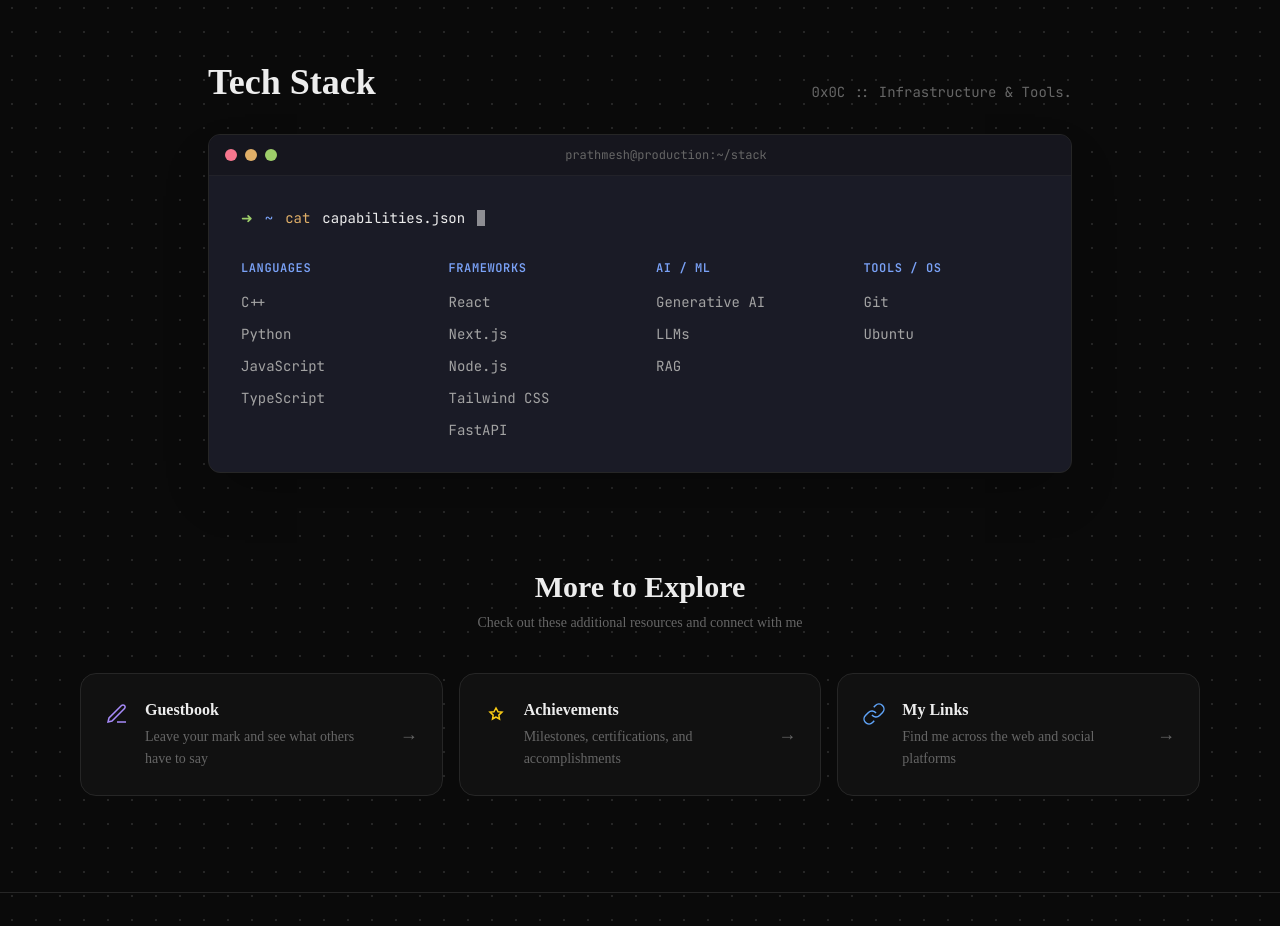
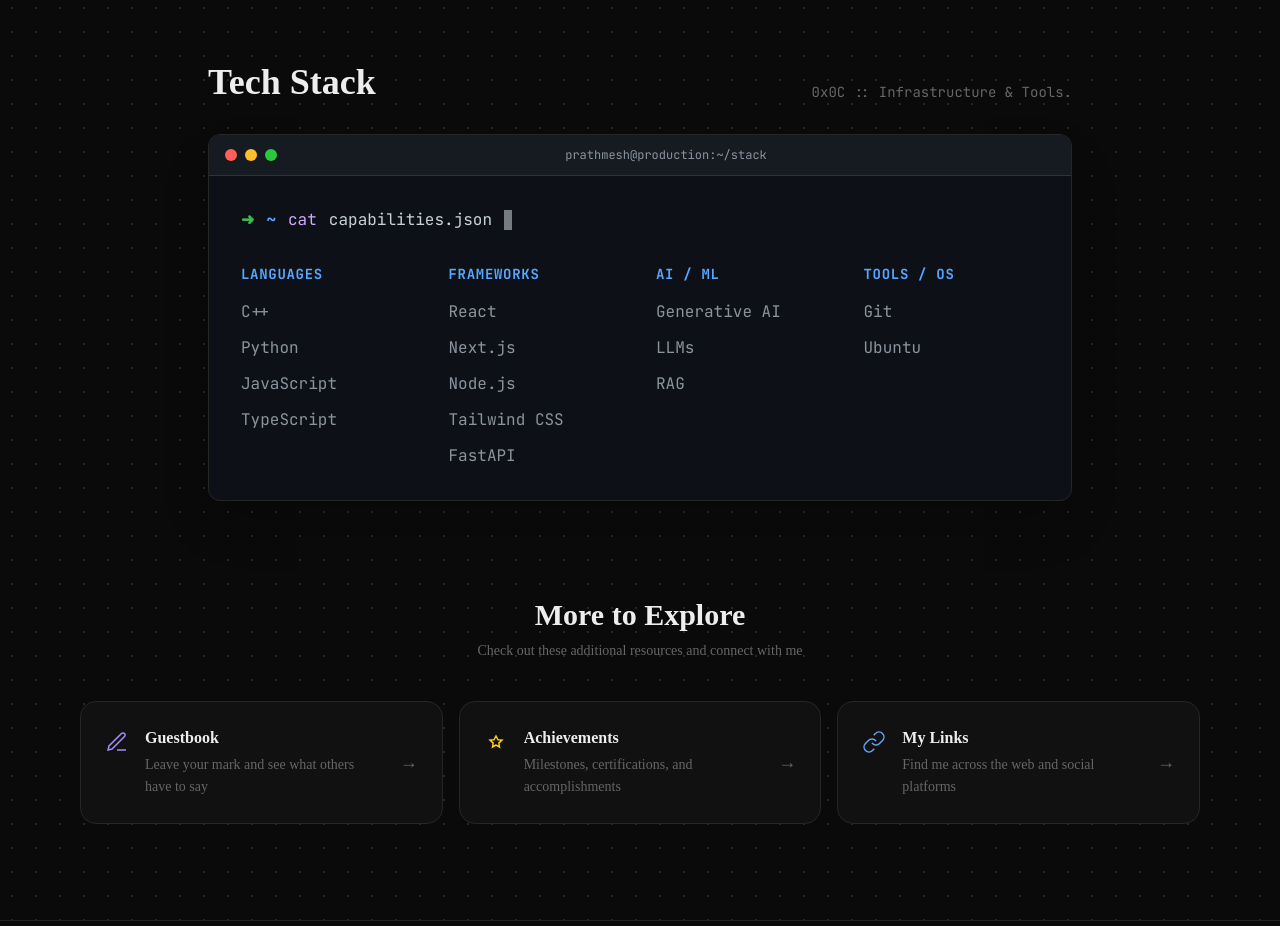
Before and after one commit to Prathmesh1222/my-portfolio_, a Next.js app: page / in a window 1280 px wide. Shown: the part 1780-2706 px from the top of the page. Built offline with nearby package versions, Linux system fonts and the light colour scheme.

Commit message:
style: improve terminal UI colors and contrast

```diff
--- a/src/components/SkillsSection.tsx
+++ b/src/components/SkillsSection.tsx
@@ -45,45 +45,45 @@ export default function SkillsSection() {
         whileInView={{ opacity: 1, y: 0 }}
         viewport={{ once: true, margin: "-50px" }}
         transition={{ type: "spring", stiffness: 100, damping: 20 }}
-        className="w-full rounded-xl overflow-hidden shadow-2xl border border-[var(--color-card-border)] bg-[#1a1b26]"
+        className="w-full rounded-xl overflow-hidden shadow-2xl border border-[var(--color-card-border)] bg-[#0d1117]"
       >
         {/* Terminal Header */}
-        <div className="flex items-center px-4 py-3 bg-[#16161e] border-b border-white/5">
+        <div className="flex items-center px-4 py-3 bg-[#161b22] border-b border-white/10">
           <div className="flex gap-2">
-            <div className="w-3 h-3 rounded-full bg-[#f7768e]" />
-            <div className="w-3 h-3 rounded-full bg-[#e0af68]" />
-            <div className="w-3 h-3 rounded-full bg-[#9ece6a]" />
+            <div className="w-3 h-3 rounded-full bg-[#ff5f56]" />
+            <div className="w-3 h-3 rounded-full bg-[#ffbd2e]" />
+            <div className="w-3 h-3 rounded-full bg-[#27c93f]" />
           </div>
-          <div className="mx-auto text-xs font-mono text-[var(--color-muted-2)] flex items-center gap-2">
+          <div className="mx-auto text-xs font-mono text-[#8b949e] flex items-center gap-2">
             prathmesh@production:~/stack
           </div>
         </div>
 
         {/* Terminal Body */}
-        <div className="p-6 md:p-8 font-mono text-sm">
+        <div className="p-6 md:p-8 font-mono text-sm md:text-base">
           <div className="flex items-center gap-3 mb-8">
-            <span className="text-[#9ece6a]">➜</span>
-            <span className="text-[#7aa2f7]">~</span>
-            <span className="text-[#e0af68]">cat</span>
-            <span className="text-[var(--color-foreground)]">capabilities.json</span>
+            <span className="text-[#3fb950] font-bold">➜</span>
+            <span className="text-[#58a6ff] font-bold">~</span>
+            <span className="text-[#d2a8ff]">cat</span>
+            <span className="text-[#c9d1d9]">capabilities.json</span>
             <motion.span
               animate={{ opacity: [1, 0] }}
               transition={{ duration: 0.8, repeat: Infinity, ease: "linear" }}
-              className="w-2 h-4 bg-[var(--color-foreground)] inline-block"
+              className="w-2 h-5 bg-[#c9d1d9] inline-block"
             />
           </div>
 
           <div className="grid grid-cols-2 md:grid-cols-4 gap-x-8 gap-y-10">
             {skillCategories.map((category) => (
               <div key={category.title}>
-                <h4 className="text-[#7aa2f7] font-semibold tracking-wider mb-4 text-xs">
+                <h4 className="text-[#58a6ff] font-bold tracking-wider mb-4 text-xs md:text-sm">
                   {category.title}
                 </h4>
                 <ul className="space-y-3">
                   {category.skills.map((skill) => (
                     <li
                       key={skill}
-                      className="text-[var(--color-muted)] hover:text-[var(--color-foreground)] transition-colors duration-200 cursor-default"
+                      className="text-[#8b949e] hover:text-[#c9d1d9] transition-colors duration-200 cursor-default"
                     >
                       {skill}
                     </li>
```
